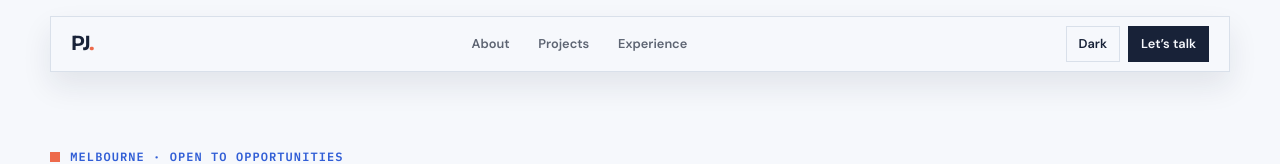
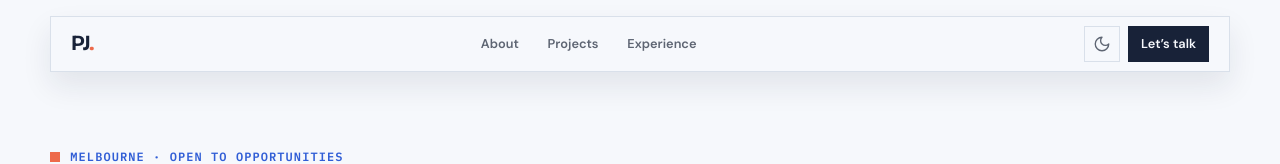
Before and after one commit to pjrus/p-jain-dev, a Svelte app: page / in a window 1280 px wide. Shown: the top 164 px of the page. Built offline with nearby package versions, Linux system fonts and the light colour scheme.

Commit message:
feat: add theme toggle component and enhance styling for dark mode support

```diff
--- a/src/components/SiteHeader.svelte
+++ b/src/components/SiteHeader.svelte
@@ -1,5 +1,6 @@
 <script>
   import { onMount } from 'svelte';
+  import ThemeIcon from './ThemeIcon.svelte';
 
   let isDark = false;
 
@@ -31,8 +32,14 @@
     </nav>
 
     <div class="header-actions">
-      <button class="theme-toggle" type="button" onclick={toggleTheme} aria-label={`Use ${isDark ? 'light' : 'dark'} theme`}>
-        {isDark ? 'Light' : 'Dark'}
+      <button
+        class="theme-toggle"
+        type="button"
+        onclick={toggleTheme}
+        aria-label={`Use ${isDark ? 'light' : 'dark'} theme`}
+        aria-pressed={isDark}
+      >
+        <ThemeIcon dark={isDark} />
       </button>
       <a class="header-contact" href="mailto:paarangatj@gmail.com">Let’s talk</a>
     </div>
--- /dev/null
+++ b/src/components/ThemeIcon.svelte
@@ -0,0 +1,100 @@
+<script>
+  // Names the destination, matching the button's accessible label: the sun
+  // shows while the dark theme is active, because pressing it returns to light.
+  let { dark = false } = $props();
+</script>
+
+<span class="theme-icon" class:is-dark={dark} aria-hidden="true">
+  <!-- lucide `sun` -->
+  <svg
+    class="sun"
+    viewBox="0 0 24 24"
+    width="18"
+    height="18"
+    fill="none"
+    stroke="currentColor"
+    stroke-width="1.8"
+    stroke-linecap="round"
+    stroke-linejoin="round"
+  >
+    <circle cx="12" cy="12" r="4" />
+    <g class="rays">
+      <path d="M12 2v2" />
+      <path d="M12 20v2" />
+      <path d="m4.93 4.93 1.41 1.41" />
+      <path d="m17.66 17.66 1.41 1.41" />
+      <path d="M2 12h2" />
+      <path d="M20 12h2" />
+      <path d="m6.34 17.66-1.41 1.41" />
+      <path d="m19.07 4.93-1.41 1.41" />
+    </g>
+  </svg>
+
+  <!-- lucide `moon` -->
+  <svg
+    class="moon"
+    viewBox="0 0 24 24"
+    width="18"
+    height="18"
+    fill="none"
+    stroke="currentColor"
+    stroke-width="1.8"
+    stroke-linecap="round"
+    stroke-linejoin="round"
+  >
+    <path d="M12 3a6 6 0 0 0 9 9 9 9 0 1 1-9-9Z" />
+  </svg>
+</span>
+
+<style>
+  .theme-icon {
+    display: grid;
+    width: 18px;
+    height: 18px;
+    place-items: center;
+  }
+
+  /* Both discs occupy one cell, so the swap happens in place. */
+  .theme-icon svg {
+    grid-area: 1 / 1;
+    transition: transform 420ms cubic-bezier(0.16, 1, 0.3, 1), opacity 200ms ease;
+  }
+
+  /* Outgoing and incoming both turn clockwise, so the pair reads as one wheel
+     rather than as two icons crossing. */
+  .sun {
+    opacity: 0;
+    transform: rotate(-90deg) scale(0.5);
+  }
+
+  .moon {
+    opacity: 1;
+    transform: rotate(0deg) scale(1);
+  }
+
+  .is-dark .sun {
+    opacity: 1;
+    transform: rotate(0deg) scale(1);
+  }
+
+  .is-dark .moon {
+    opacity: 0;
+    transform: rotate(90deg) scale(0.5);
+  }
+
+  /* The rays collapse into the disc and spring back out a beat behind it, so
+     the sun arrives rather than simply appearing. */
+  .rays {
+    transform-box: view-box;
+    transform-origin: 12px 12px;
+    transform: scale(0.35);
+    opacity: 0;
+    transition: transform 380ms cubic-bezier(0.16, 1, 0.3, 1), opacity 160ms ease;
+  }
+
+  .is-dark .rays {
+    transform: scale(1);
+    opacity: 1;
+    transition-delay: 110ms;
+  }
+</style>
--- a/src/styles.css
+++ b/src/styles.css
@@ -1,5 +1,7 @@
 :root {
   color-scheme: light;
+
+  /* Core palette --------------------------------------------------------- */
   --background: #f6f8fc;
   --surface: #ffffff;
   --ink: #182238;
@@ -9,7 +11,26 @@
   --accent: #ed6a4b;
   --tint: #e5edfb;
   --line: #d9e0ea;
-  --navy: #182238;
+
+  /* The boundary of an interactive control, kept separate from the
+     decorative hairline so each theme can meet the 3:1 non-text minimum
+     without darkening every divider on the page. */
+  --line-strong: #d9e0ea;
+
+  /* The floating header is its own plane. Light mode shares the canvas
+     colour; dark mode lifts the header off it. */
+  --header-surface: #f6f8fc;
+
+  /* Contact call to action, addressed as a role rather than as "the primary
+     colour" so each theme can compose the panel independently. */
+  --panel: #315ed6;
+  --panel-ink: #ffffff;
+  --panel-edge: transparent;
+
+  /* Plinth behind the portrait. */
+  --frame: #182238;
+  --frame-ink: #ffffff;
+
   --shadow: 0 14px 30px rgba(24, 34, 56, 0.09);
   --font-display: 'Bricolage Grotesque', sans-serif;
   --font-body: 'DM Sans', sans-serif;
@@ -64,23 +85,46 @@
   --exp-marker: 0.85rem;
 }
 
+/* Dark theme: a near-solid-black, neutral canvas. Elevation is carried by
+   surface lightness rather than by tinting the greys toward the brand hue,
+   so blue and coral only ever appear as action, state or emphasis. */
 :root[data-theme='dark'] {
   color-scheme: dark;
-  --background: #101725;
-  --surface: #182238;
-  --ink: #f7f9fc;
-  --muted: #b5bdca;
-  --primary: #83a7ff;
-  --primary-ink: #111827;
+
+  /* Elevation ladder: canvas -> card -> chip, each step readable on the last. */
+  --background: #0a0a0a;
+  --surface: #151517;
+  --tint: #202024;
+
+  --ink: #f3f3f3;
+  --muted: #a5a5a7;
+  --primary: #7ba2ff;
+  --primary-ink: #0a0a0a;
   --accent: #ff8a6c;
-  --tint: #202d46;
-  --line: #354159;
-  --navy: #0b111d;
-  --shadow: 0 14px 30px rgba(0, 0, 0, 0.2);
+
+  --line: #34343a;
+  --line-strong: #6a6a6d;
+  --header-surface: #151517;
+
+  /* The panel stays black and lets its near-white button carry the emphasis;
+     a light slab this large would glare on a dark page. */
+  --panel: #1a1a1d;
+  --panel-ink: #f3f3f3;
+  --panel-edge: #35353b;
+
+  --frame: #000000;
+
+  /* Deep enough to register against a near-black canvas. */
+  --shadow: 0 20px 45px rgba(0, 0, 0, 0.65);
 }
 
 * {
   box-sizing: border-box;
+}
+
+::selection {
+  background: var(--primary);
+  color: var(--primary-ink);
 }
 
 html {
@@ -243,8 +287,8 @@ em {
   gap: 2rem;
   padding-inline: var(--control-pad-x);
   border: 1px solid var(--line);
-  background: var(--background);
-  background: color-mix(in srgb, var(--background) 85%, transparent);
+  background: var(--header-surface);
+  background: color-mix(in srgb, var(--header-surface) 85%, transparent);
   backdrop-filter: blur(14px);
   -webkit-backdrop-filter: blur(14px);
   box-shadow: var(--shadow);
@@ -306,11 +350,25 @@ em {
   align-items: center;
   justify-content: center;
   min-height: var(--control-h-sm);
-  border: 1px solid var(--line);
+  border: 1px solid var(--line-strong);
   padding: 0 0.75rem;
   background: transparent;
   color: var(--ink);
   cursor: pointer;
+}
+
+/* Icon-only, so it is square rather than label-width. The accessible name
+   lives on the button's aria-label. */
+.theme-toggle {
+  width: var(--control-h-sm);
+  padding: 0;
+  color: var(--muted);
+  transition: border-color 0.15s ease, color 0.15s ease;
+}
+
+.theme-toggle:hover {
+  border-color: var(--ink);
+  color: var(--ink);
 }
 
 .header-contact {
@@ -394,7 +452,7 @@ em {
 
 .portrait-card {
   width: min(100%, 21.5rem);
-  background: var(--navy);
+  background: var(--frame);
   box-shadow: var(--shadow);
 }
 
@@ -407,7 +465,7 @@ em {
 
 .portrait-card figcaption {
   padding: 0.9rem 1rem;
-  color: #ffffff;
+  color: var(--frame-ink);
   font-family: var(--font-mono);
   font-size: 0.68rem;
   letter-spacing: 0.08em;
@@ -441,10 +499,11 @@ em {
   box-shadow: var(--shadow);
 }
 
+/* Sits on the contact panel, so it inverts against that surface. */
 .button-light {
-  border-color: var(--primary-ink);
-  background: var(--primary-ink);
-  color: var(--primary);
+  border-color: var(--panel-ink);
+  background: var(--panel-ink);
+  color: var(--panel);
 }
 
 /* Matches button height so both align in a row, while the rule stays
@@ -626,7 +685,7 @@ em {
 .project-links a {
   min-height: var(--control-h-md);
   padding: 0 0.9rem;
-  border: 1px solid var(--line);
+  border: 1px solid var(--line-strong);
   font-family: var(--font-mono);
   font-size: 0.88rem;
 }
@@ -817,15 +876,15 @@ em {
   grid-template-columns: var(--split-cols);
   margin-bottom: var(--section-space);
   padding: var(--card-pad-lg);
-  background: var(--primary);
-  color: var(--primary-ink);
-  box-shadow: var(--shadow);
+  background: var(--panel);
+  color: var(--panel-ink);
+  box-shadow: inset 0 0 0 1px var(--panel-edge), var(--shadow);
   gap: var(--split-gap);
   scroll-margin-top: calc(var(--header-h) + 1rem);
 }
 
 .contact .eyebrow {
-  color: var(--primary-ink);
+  color: var(--panel-ink);
   opacity: 0.75;
 }
 
```
Also changed, not shown: .codex/hooks.json (added), .impeccable/live/config.json (added), 1 other file (tests, documents, lock files or other folders).
